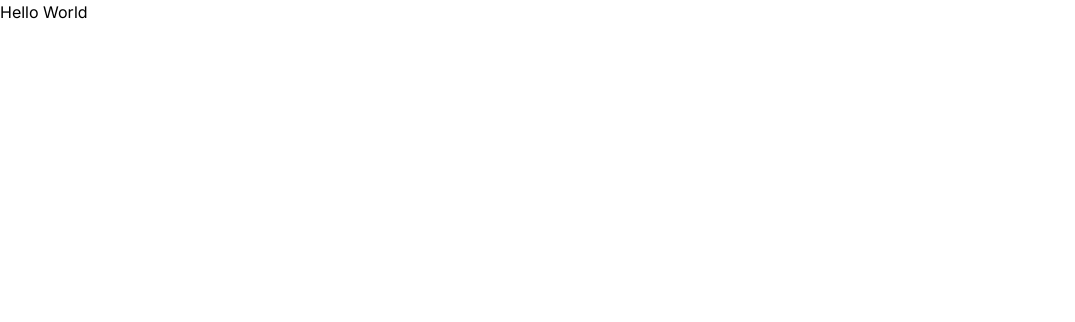
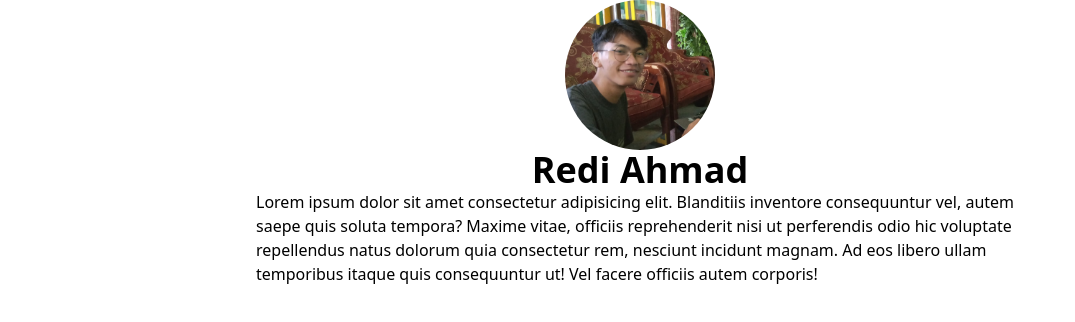
Before and after one commit to rediahmds/scratch-blog-nextjs, a Next.js app: page / in a window 1280 px wide. Shown: the top 322 px of the page, without its empty margins (0-1075 px from the left). Built offline with nearby package versions, Linux system fonts and the light colour scheme.

Commit message:
add: target result short description

```diff
--- /dev/null
+++ b/components/Layout.tsx
@@ -0,0 +1,63 @@
+// * This component will wrap any component throughout the app.
+// * Means this is the parent component. Also, it contains profile picture
+import React, { ReactNode } from 'react';
+import Image from 'next/image';
+import Head from 'next/head';
+import Link from 'next/link';
+
+const ownerName = 'Redi Ahmad';
+
+interface Props {
+  children?: ReactNode;
+  home?: boolean;
+}
+
+export default function Layout({ children, home }: Props) {
+  const profilePicturePath = '/images/profile.png';
+
+  return (
+    <div className={`flex flex-col items-center text-black mx-64`}>
+      <Head>
+        {/* METADATA */}
+        <title>{ownerName}</title>
+      </Head>
+
+      <header className="flex flex-col items-center">
+        {/* CONTAINS IMAGE AND NAME */}
+        {/* If rendered at home route, pic & text should be bigger */}
+        {home ? (
+          <>
+            <Image
+              className="rounded-full"
+              src={profilePicturePath}
+              alt={ownerName}
+              height={150}
+              width={150}
+            />
+            <h2 className="text-4xl font-semibold">{ownerName}</h2>
+          </>
+        ) : (
+          <>
+            <Image
+              className="rounded-full"
+              src={profilePicturePath}
+              alt={ownerName}
+              height={100}
+              width={100}
+            />
+            <h2 className="text-3xl font-semibold">{ownerName}</h2>
+          </>
+        )}
+      </header>
+
+      <main>{children}</main>
+
+      {/* If not at home route, render a button to go back */}
+      {!home && (
+        <div className="bg-gray-300 hover:bg-gray-400 py-2 px-4 rounded-full self-start">
+          <Link href={'/'}>← Back to Home</Link>
+        </div>
+      )}
+    </div>
+  );
+}
--- a/pages/index.tsx
+++ b/pages/index.tsx
@@ -1,7 +1,21 @@
 import { Inter } from 'next/font/google';
-
-const inter = Inter({ subsets: ['latin'] });
+import Head from 'next/head';
+import Layout from '@/components/Layout';
 
 export default function Home() {
-  return <h1 className={`${inter.className}`}>Hello World</h1>;
+  return (
+    <Layout home>
+      <Head>
+        <title>Reday Blogs</title>
+      </Head>
+      <p>
+        Lorem ipsum dolor sit amet consectetur adipisicing elit. Blanditiis
+        inventore consequuntur vel, autem saepe quis soluta tempora? Maxime
+        vitae, officiis reprehenderit nisi ut perferendis odio hic voluptate
+        repellendus natus dolorum quia consectetur rem, nesciunt incidunt
+        magnam. Ad eos libero ullam temporibus itaque quis consequuntur ut! Vel
+        facere officiis autem corporis!
+      </p>
+    </Layout>
+  );
 }
```
Also changed, not shown: public/images/profile.png (added), 1 other file (tests, documents, lock files or other folders).
